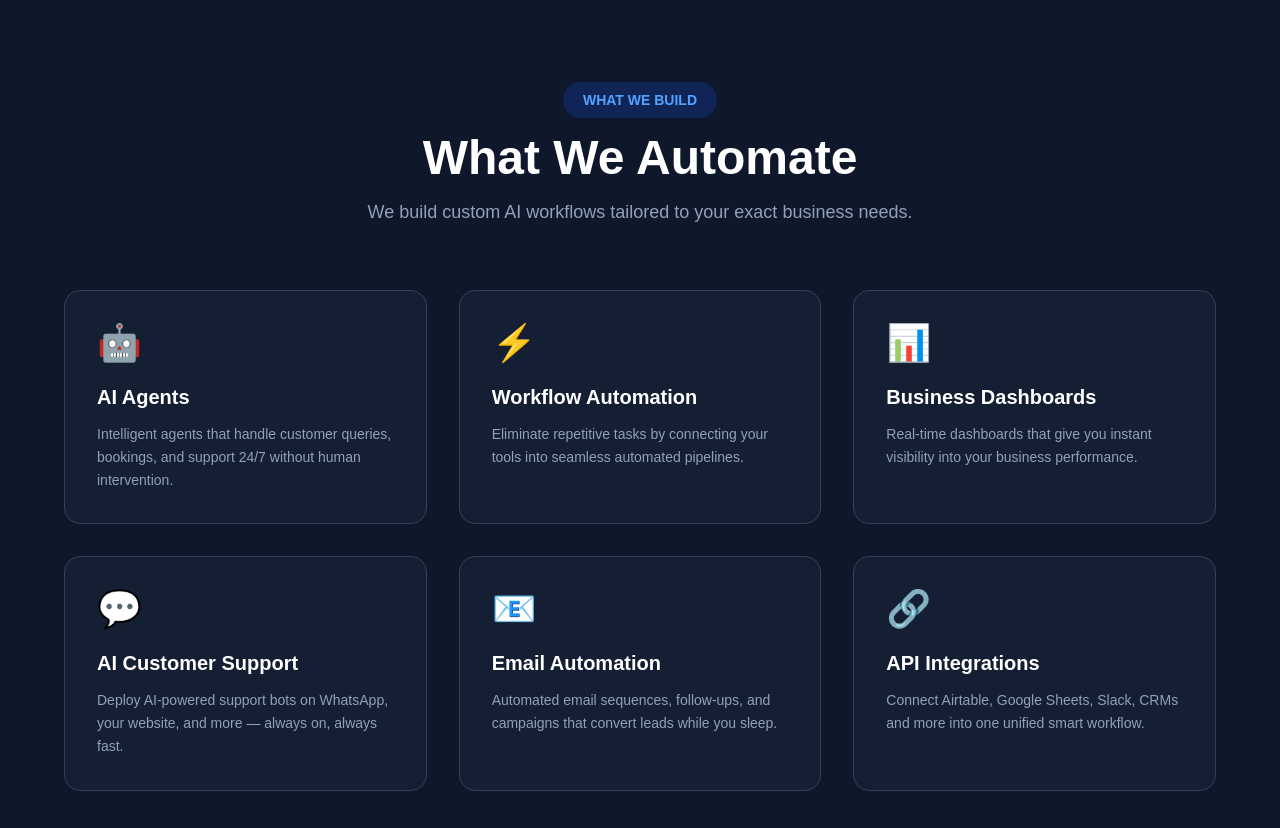
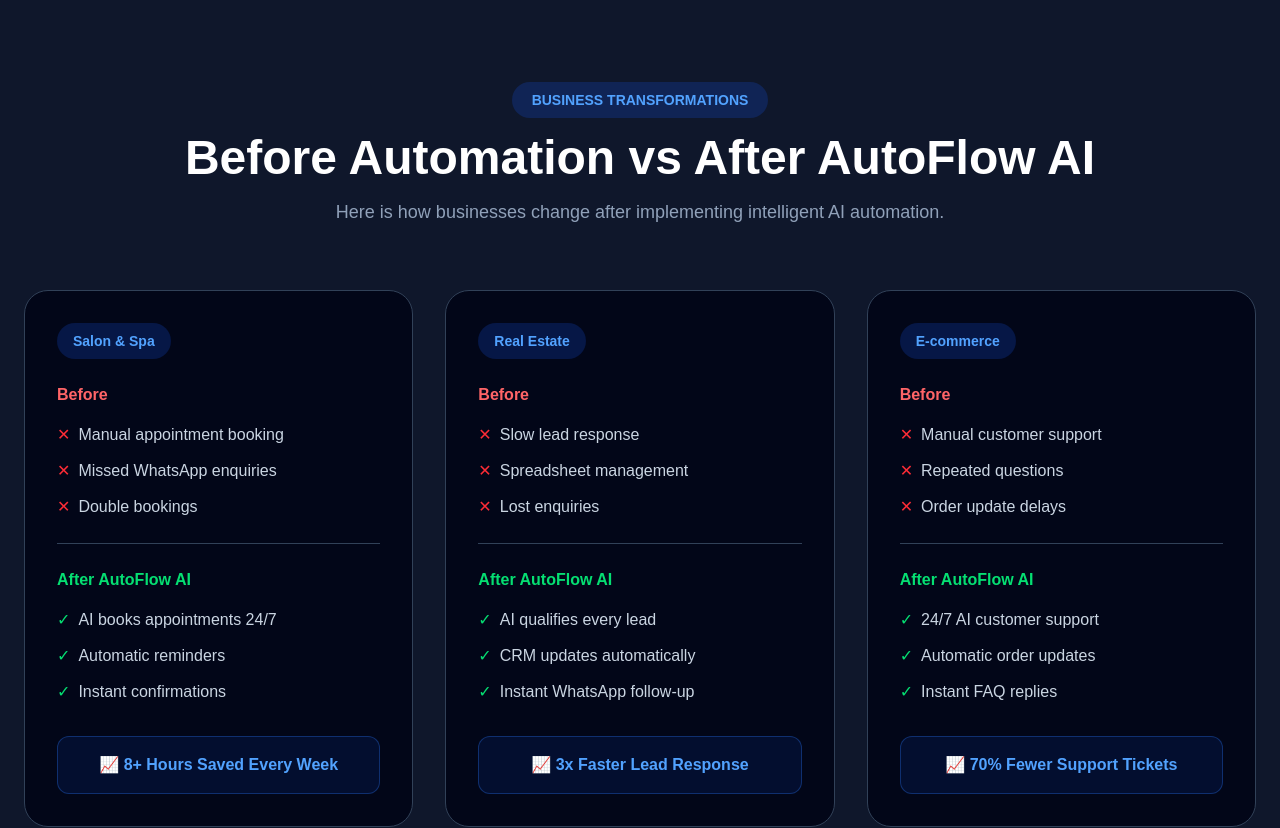
Before and after one commit to autoflowai365/autoflowai, a Next.js app: page / in a window 1280 px wide. Shown: the part 1160-1988 px from the top of the page. Built offline with nearby package versions, Linux system fonts and the light colour scheme.

Commit message:
Add CaseStudies section with industry transformations

```diff
--- /dev/null
+++ b/app/components/CaseStudies.tsx
@@ -0,0 +1,60 @@
+const caseStudies = [
+  {
+    industry: "Salon & Spa",
+    before: ["Manual appointment booking","Missed WhatsApp enquiries","Double bookings"],
+    after: ["AI books appointments 24/7","Automatic reminders","Instant confirmations"],
+    result: "8+ Hours Saved Every Week",
+  },
+  {
+    industry: "Real Estate",
+    before: ["Slow lead response","Spreadsheet management","Lost enquiries"],
+    after: ["AI qualifies every lead","CRM updates automatically","Instant WhatsApp follow-up"],
+    result: "3x Faster Lead Response",
+  },
+  {
+    industry: "E-commerce",
+    before: ["Manual customer support","Repeated questions","Order update delays"],
+    after: ["24/7 AI customer support","Automatic order updates","Instant FAQ replies"],
+    result: "70% Fewer Support Tickets",
+  },
+];
+
+export default function CaseStudies() {
+  return (
+    <section className="bg-slate-900 py-24 px-6">
+      <div className="max-w-7xl mx-auto">
+        <div className="text-center mb-16">
+          <span className="inline-block bg-blue-600/20 text-blue-400 px-5 py-2 rounded-full text-sm font-semibold mb-4">BUSINESS TRANSFORMATIONS</span>
+          <h2 className="text-4xl md:text-5xl font-black text-white mb-4">Before Automation vs After AutoFlow AI</h2>
+          <p className="text-slate-400 text-lg max-w-3xl mx-auto">Here is how businesses change after implementing intelligent AI automation.</p>
+        </div>
+        <div className="grid md:grid-cols-3 gap-8">
+          {caseStudies.map((study, index) => (
+            <div key={index} className="rounded-3xl border border-slate-700 bg-slate-950 p-8 hover:border-blue-500 hover:shadow-2xl hover:shadow-blue-500/10 transition-all duration-300">
+              <div className="inline-block bg-blue-600/20 text-blue-400 px-4 py-2 rounded-full text-sm font-semibold mb-6">{study.industry}</div>
+              <div className="mb-6">
+                <h3 className="text-red-400 font-bold mb-4">Before</h3>
+                <ul className="space-y-3">
+                  {study.before.map((item, i) => (
+                    <li key={i} className="text-slate-300 flex items-start gap-2"><span className="text-red-500">✕</span>{item}</li>
+                  ))}
+                </ul>
+              </div>
+              <div className="border-t border-slate-700 pt-6">
+                <h3 className="text-green-400 font-bold mb-4">After AutoFlow AI</h3>
+                <ul className="space-y-3">
+                  {study.after.map((item, i) => (
+                    <li key={i} className="text-slate-300 flex items-start gap-2"><span className="text-green-400">✓</span>{item}</li>
+                  ))}
+                </ul>
+              </div>
+              <div className="mt-8 rounded-xl bg-blue-600/10 border border-blue-500/30 p-4 text-center">
+                <p className="text-blue-400 font-bold">📈 {study.result}</p>
+              </div>
+            </div>
+          ))}
+        </div>
+      </div>
+    </section>
+  );
+}
--- a/app/components/TrustedLogos.tsx
+++ b/app/components/TrustedLogos.tsx
@@ -3,7 +3,7 @@
   return (
     <section className="bg-slate-950 border-y border-slate-800 py-14 px-6">
       <div className="max-w-7xl mx-auto text-center">
-        <p className="text-slate-400 uppercase tracking-[0.3em] text-sm mb-10">AUTOMATIONS BUILT WITH INDUSTRY-LEADING PLATFORMS</p>
+        <p className="text-slate-400 uppercase tracking-[0.3em] text-sm mb-10">POWERED BY LEADING AI & AUTOMATION PLATFORMS</p>
         <div className="grid grid-cols-3 md:grid-cols-5 lg:grid-cols-9 gap-4 items-center">
           {logos.map((logo, index) => (
             <div key={index} className="rounded-xl border border-slate-800 bg-slate-900/50 py-5 text-slate-400 font-semibold hover:border-blue-500 hover:text-white hover:bg-slate-900 transition-all duration-300">
--- a/app/page.tsx
+++ b/app/page.tsx
@@ -1,6 +1,7 @@
 import Navbar from "./components/Navbar";
 import Hero from "./components/Hero";
 import TrustedLogos from "./components/TrustedLogos";
+import CaseStudies from "./components/CaseStudies";
 import Services from "./components/Services";
 import HowItWorks from "./components/HowItWorks";
 import Stats from "./components/Stats";
@@ -15,6 +16,7 @@
       <Navbar />
       <Hero />
       <TrustedLogos />
+      <CaseStudies />
       <Services />
       <HowItWorks />
       <Stats />
```
